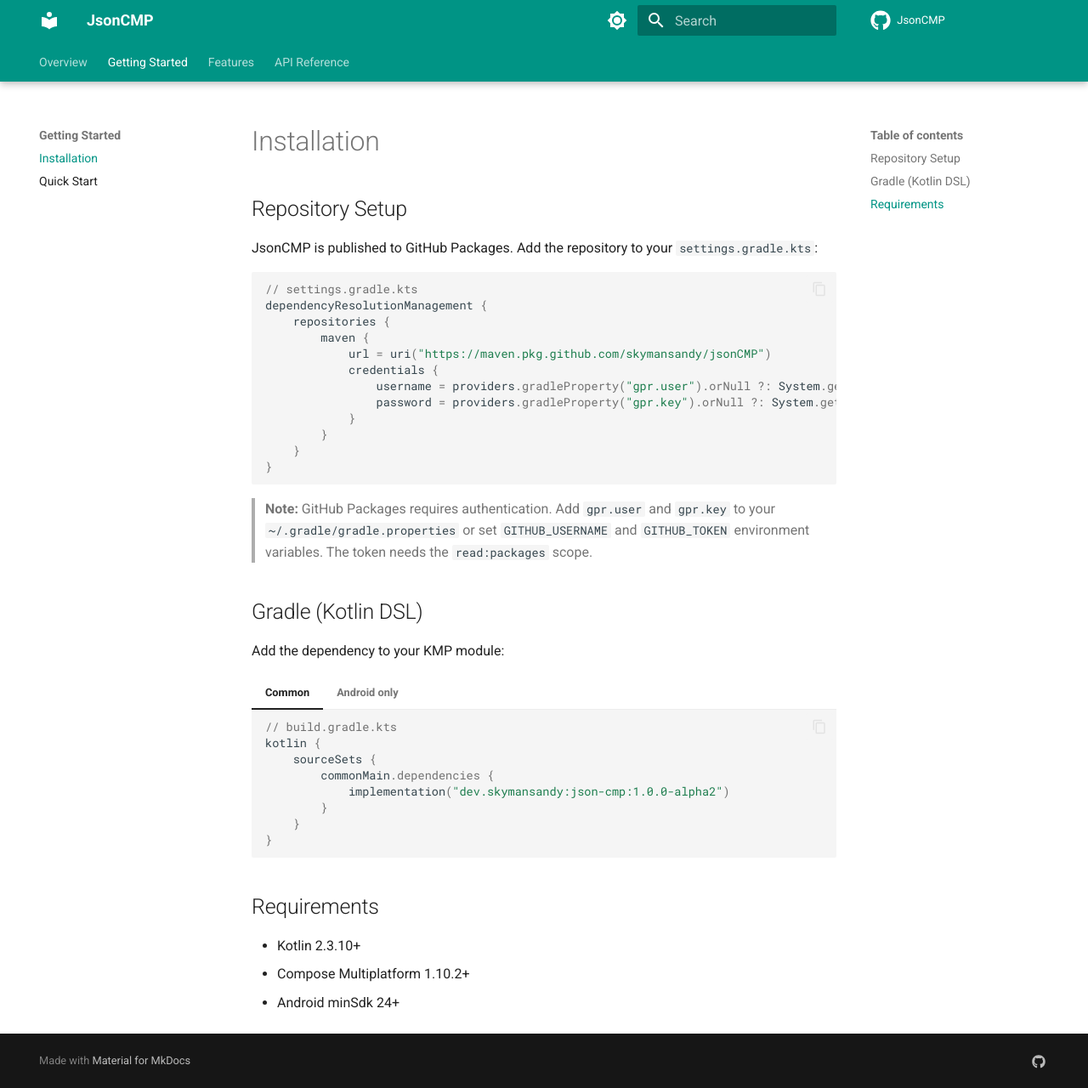
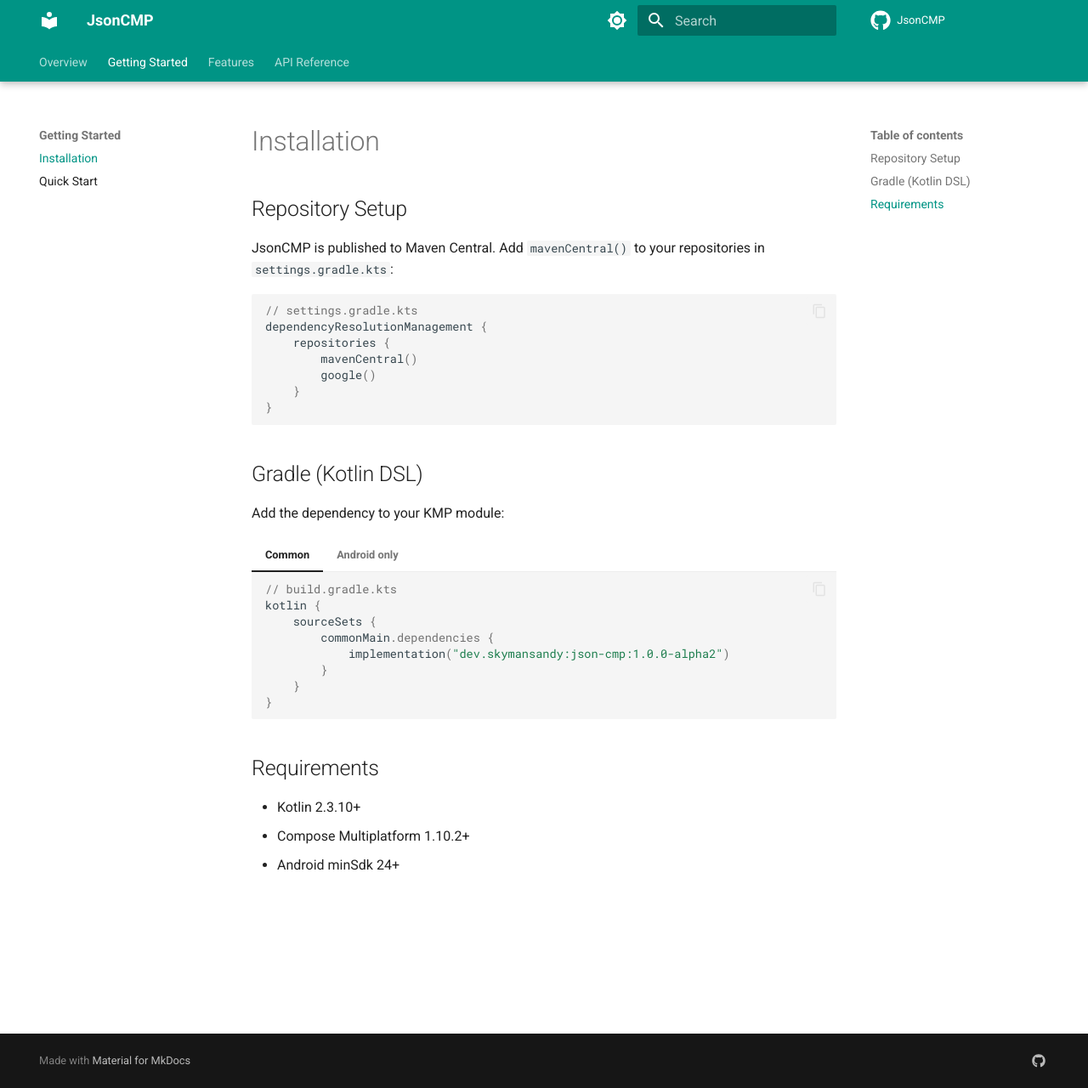
Before and after one commit to skymansandy/jsonCMP, an MkDocs documentation site: the page built from docs/getting-started/installation.md, in a window 1280 px wide and 1280 px high. Shown: the whole window at 85% size. Built offline with MkDocs 1.6.1 and Material for MkDocs 9.7.7, drawn with Linux system fonts in a browser that asks for light colours; comment, search, counter and statistics services are not loaded.

Commit message:
Update publishing

````diff
--- a/docs/getting-started/installation.md
+++ b/docs/getting-started/installation.md
@@ -2,26 +2,17 @@
 
 ## Repository Setup
 
-JsonCMP is published to GitHub Packages. Add the repository to your `settings.gradle.kts`:
+JsonCMP is published to Maven Central. Add `mavenCentral()` to your repositories in `settings.gradle.kts`:
 
 ```kotlin
 // settings.gradle.kts
 dependencyResolutionManagement {
     repositories {
-        maven {
-            url = uri("https://maven.pkg.github.com/skymansandy/jsonCMP")
-            credentials {
-                username = providers.gradleProperty("gpr.user").orNull ?: System.getenv("GITHUB_USERNAME")
-                password = providers.gradleProperty("gpr.key").orNull ?: System.getenv("GITHUB_TOKEN")
-            }
-        }
+        mavenCentral()
+        google()
     }
 }
 ```
-
-> **Note:** GitHub Packages requires authentication. Add `gpr.user` and `gpr.key` to your
-> `~/.gradle/gradle.properties` or set `GITHUB_USERNAME` and `GITHUB_TOKEN` environment variables.
-> The token needs the `read:packages` scope.
 
 ## Gradle (Kotlin DSL)
 
````
Also changed, not shown: README.md (+4 -9 lines), 5 other files.
